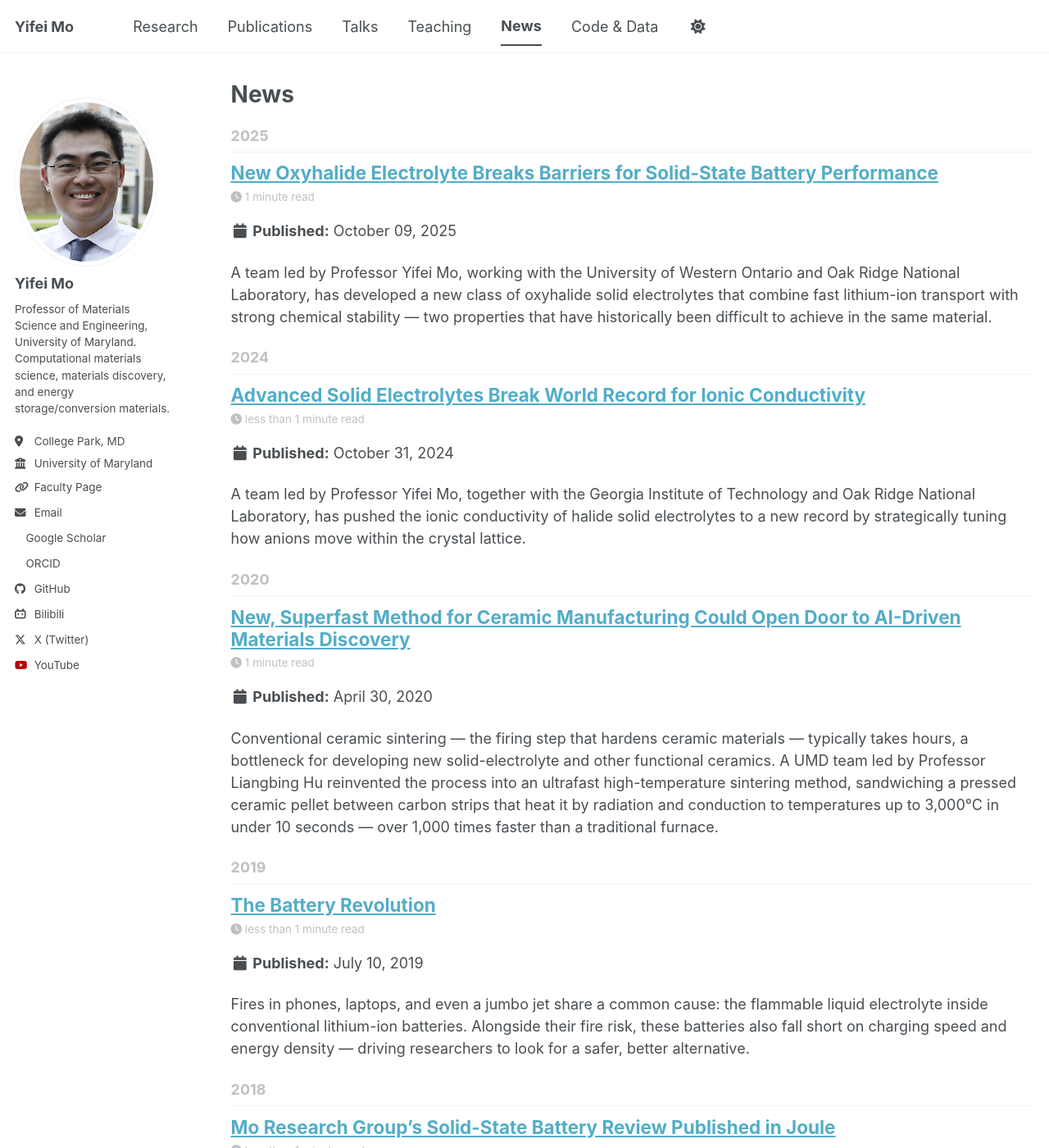
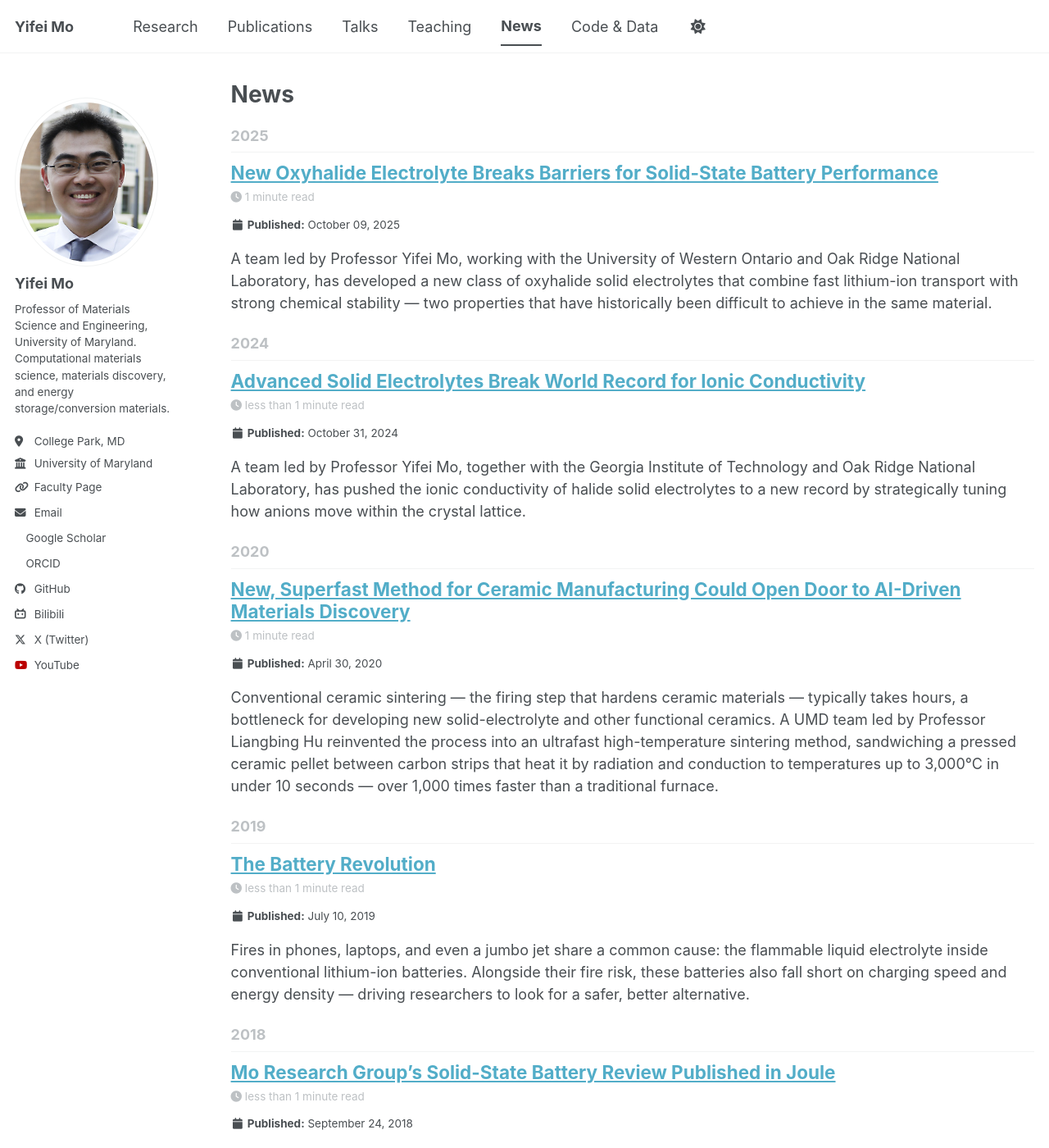
Before and after one commit to yifeimo/yifeimo.github.io, a Jekyll site: the page built from _pages/year-archive.html, in a window 1280 px wide and 1400 px high. Shown: the whole window at 82% size. Built offline with Jekyll 4.4.1, drawn with Linux system fonts in a browser that asks for light colours; a style sheet for code colours, icons or effects is not loaded.

Commit message:
Shrink the Published date text on the News listing
The 'Published:' line in archive-single.html uses a .page__date class with no dedicated font-size, so it fell back to the base 1em body text instead of the smaller meta size used elsewhere. Scope a fix to .archive__item .page__date so only listing pages (News) are affected, not individual post headers.

Co-Authored-By: Claude Sonnet 5 <noreply@anthropic.com>

```diff
--- a/_sass/layout/_archive.scss
+++ b/_sass/layout/_archive.scss
@@ -46,6 +46,10 @@
   a + a {
     opacity: 0.5;
   }
+}
+
+.archive__item .page__date {
+  font-size: $type-size-6;
 }
 
 /* remove border*/
```
